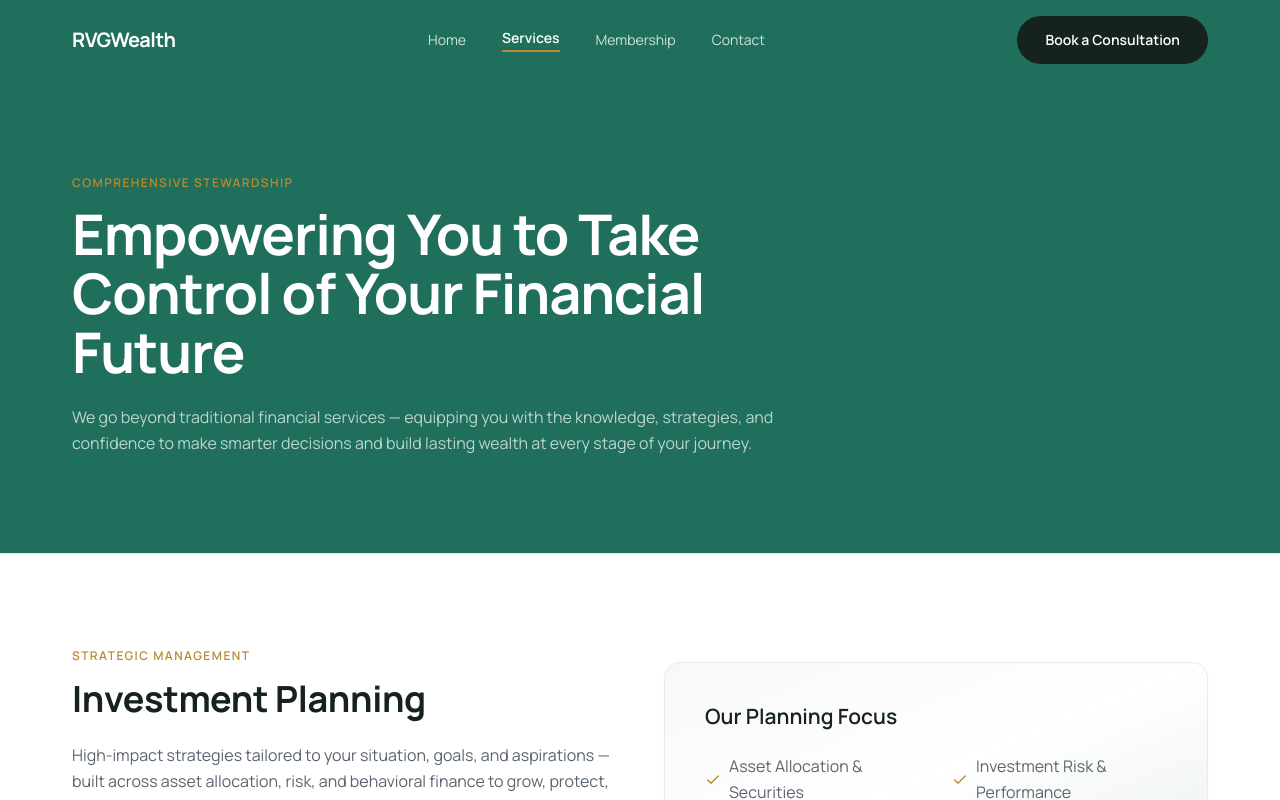
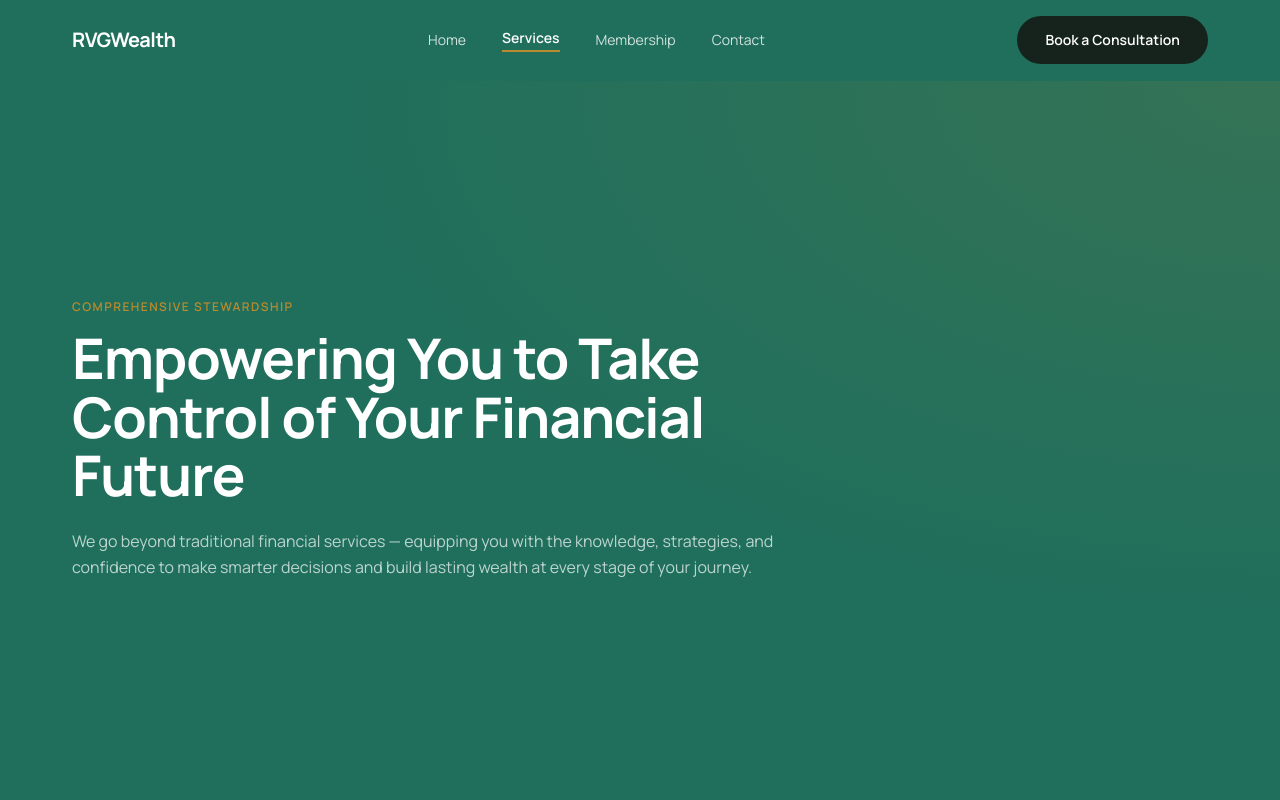
Before and after one commit to rvg-wealth/rvgwealth-landing, a Next.js app: page /services in a window 1280 px wide. Shown: the top 800 px of the page. Built offline with nearby package versions, Linux system fonts and the light colour scheme.

Commit message:
cleanup buggy hero section and add gradient

```diff
--- a/src/app/contact/page.tsx
+++ b/src/app/contact/page.tsx
@@ -7,7 +7,12 @@ import { Eyebrow } from "@/components/Eyebrow";
 export default function ContactPage() {
   return (
     <>
-      <Section background="evergreen" className="text-center">
+      <Section
+        background="evergreen"
+        className="text-center relative overflow-hidden flex items-center min-h-[calc(100dvh-81px)]"
+        containerClassName="w-full"
+      >
+        <div className="pointer-events-none absolute inset-0 bg-[radial-gradient(ellipse_at_top_right,rgba(185,138,46,0.14),transparent_55%)]" />
         <h1 className="text-display text-white mb-6">
           Begin Your Stewardship Journey.
         </h1>
--- a/src/app/globals.css
+++ b/src/app/globals.css
@@ -26,6 +26,14 @@
 html,
 body {
   min-height: 100%;
+}
+
+html {
+  scroll-behavior: smooth;
+}
+
+::selection {
+  background: rgba(185, 138, 46, 0.25);
 }
 
 body {
--- a/src/app/membership/page.tsx
+++ b/src/app/membership/page.tsx
@@ -27,7 +27,12 @@ export default function MembershipPage() {
   return (
     <>
       {/* Hero */}
-      <Section background="evergreen" className="text-center">
+      <Section
+        background="evergreen"
+        className="text-center relative overflow-hidden flex items-center min-h-[calc(100dvh-81px)]"
+        containerClassName="w-full"
+      >
+        <div className="pointer-events-none absolute inset-0 bg-[radial-gradient(ellipse_at_top_right,rgba(185,138,46,0.14),transparent_55%)]" />
         <Eyebrow tone="gold" className="mb-4">
           Membership Program
         </Eyebrow>
--- a/src/app/page.tsx
+++ b/src/app/page.tsx
@@ -48,8 +48,15 @@ export default function Home() {
   return (
     <>
       {/* Hero */}
-      <Section background="evergreen">
-        <div className="flex flex-col md:flex-row items-center gap-16">
+      <Section
+        background="evergreen"
+        className="relative overflow-hidden flex items-center min-h-[calc(100dvh-81px)]"
+        containerClassName="w-full"
+      >
+        {/* ambient glow */}
+        <div className="pointer-events-none absolute inset-0 bg-[radial-gradient(ellipse_at_top_right,rgba(185,138,46,0.14),transparent_55%)]" />
+        <div className="pointer-events-none absolute -bottom-40 -left-40 h-96 w-96 rounded-full bg-white/5 blur-[100px]" />
+        <div className="relative flex flex-col md:flex-row items-center gap-16">
           <div className="md:w-1/2 space-y-8">
             <Eyebrow tone="gold">Bespoke Financial Stewardship</Eyebrow>
             <h1 className="text-display text-white leading-tight">
@@ -80,10 +87,10 @@ export default function Home() {
           <div className="md:w-1/2 relative">
             <div className="absolute -top-12 -right-12 w-64 h-64 bg-gold rounded-full blur-[80px] opacity-25" />
             <div className="absolute -bottom-8 -left-8 w-40 h-40 rounded-3xl border border-gold/30" />
-            <div className="rounded-2xl bg-white border border-hairline p-4 overflow-hidden relative z-10 shadow-[0_20px_40px_rgba(21,35,28,0.08)]">
+            <div className="rounded-2xl bg-gold border border-gold overflow-hidden relative z-10 shadow-[0_20px_40px_rgba(21,35,28,0.08)]">
               <img
                 alt="Financial Visualization"
-                className="rounded-xl w-full h-[400px] object-cover"
+                className="rounded-xl w-full h-[360px] lg:h-[460px] object-cover"
                 data-alt="A highly sophisticated, minimalist 3D visualization of wealth growth using translucent glass bars and golden financial data points. The lighting is soft and high-key, creating a luminous light-mode atmosphere with soft sage and ivory tones. The visual style is premium and professional, suggesting clarity and stewardship in financial planning through an elegant, abstract representation of success."
                 src="https://lh3.googleusercontent.com/aida-public/AB6AXuCG6a627--3UfUrlDx4JivaoP26DFHOc5Sm_ZdniR9kxDnwhXaE0ibhtniy77XGZLFlboL-r-5qDkAtG4VMBvGv7Ia_HxdJsXl8iruuVvmBrutxblbAnsKVZWn4IzyQd_q1VkjRJ6HIl9N88djCqApNuzuDuwwsxtjTPc_3ZpNN3PHVd4-23ooq10FXULHYSf8ReZQkpS0-n6mqFJ54KxEzsJY9gFv8uoLPhBQZpJXxt_yzak6dGfXdnROqgymKMeL3HIpUBELyIkNJ"
               />
--- a/src/app/services/page.tsx
+++ b/src/app/services/page.tsx
@@ -9,8 +9,13 @@ export default function ServicesPage() {
   return (
     <>
       {/* Hero */}
-      <Section background="evergreen">
-        <div className="max-w-3xl">
+      <Section
+        background="evergreen"
+        className="relative overflow-hidden flex items-center min-h-[calc(100dvh-81px)]"
+        containerClassName="w-full"
+      >
+        <div className="pointer-events-none absolute inset-0 bg-[radial-gradient(ellipse_at_top_right,rgba(185,138,46,0.14),transparent_55%)]" />
+        <div className="relative max-w-3xl">
           <Eyebrow tone="gold" className="mb-4">
             Comprehensive Stewardship
           </Eyebrow>
```
